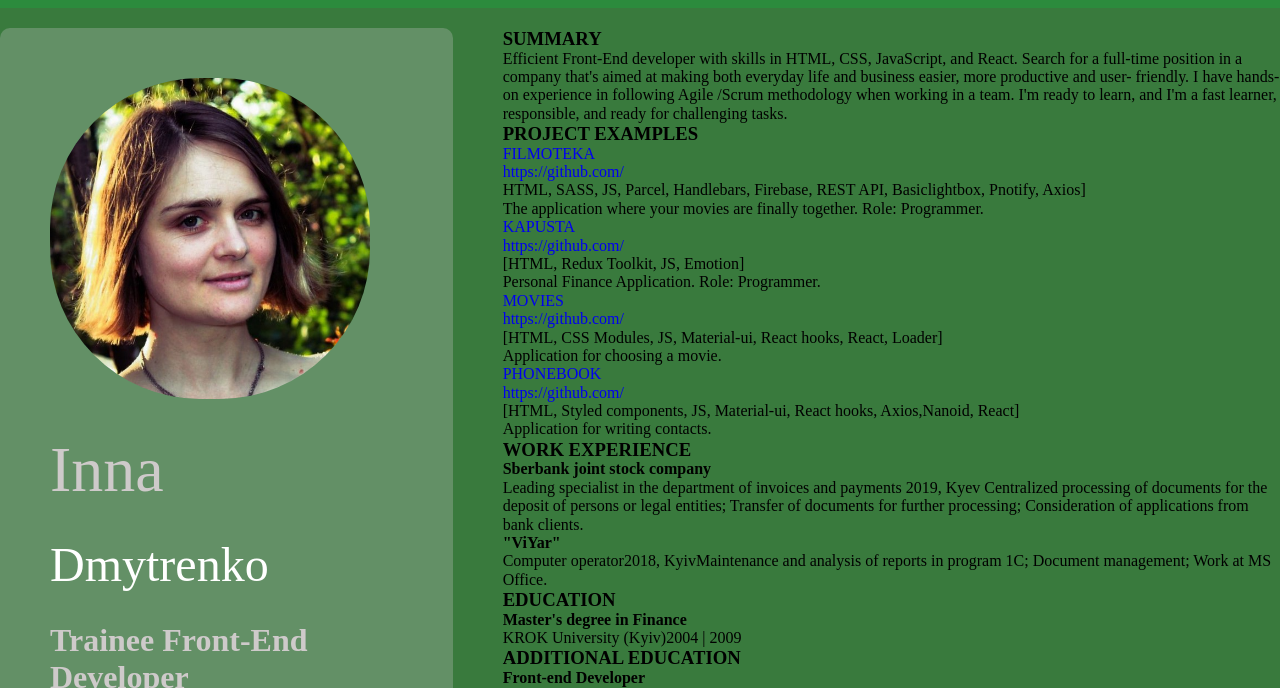
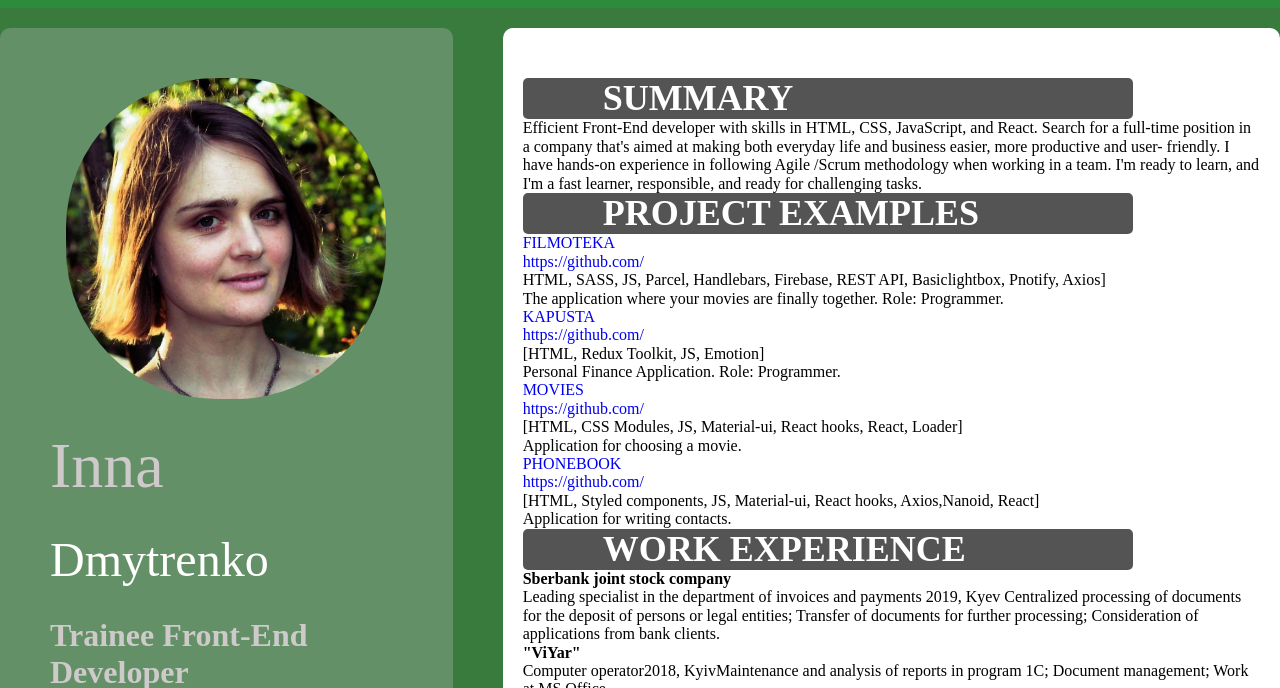
Before and after one commit to inna-dmytrenko/cv, a website: page src/index.html in a window 1280 px wide. Shown: the part 112-800 px from the top of the page. Drawn offline with Linux system fonts and the light colour scheme.

Commit message:
feat: add style right

```diff
--- a/src/index.html
+++ b/src/index.html
@@ -82,7 +82,7 @@
             </li>
           </ul>
           <ul class="tech-skills__list">
-            <h3 class="subtittle">Technical Skills</h3>
+            <h3 class="subtitle">Technical Skills</h3>
             <li class="tech-skills__item">
               <div>HTML</div>
               <div class="circle__list">
@@ -176,7 +176,7 @@
             </li>
           </ul>
           <ul class="soft-skills__list">
-            <h3 class="subtittle">Soft Skills</h3>
+            <h3 class="subtitle">Soft Skills</h3>
             <li class="soft-skills__item">
               Ability to analyze and structure information;
             </li>
@@ -186,7 +186,7 @@
             </li>
           </ul>
           <ul class="tech-skills__list">
-            <h3 class="subtittle">Languages</h3>
+            <h3 class="subtitle">Languages</h3>
             <li class="tech-skills__item">
               <div>English</div>
               <div class="circle__list">
@@ -229,7 +229,7 @@
         <div class="right">
           <section class="summary">
             <div>
-              <h3>SUMMARY</h3>
+              <h3 class="subtitle">SUMMARY</h3>
               <p>
                 Efficient Front-End developer with skills in HTML, CSS,
                 JavaScript, and React. Search for a full-time position in a
@@ -243,7 +243,7 @@
           </section>
           <section class="project-examples">
             <ul>
-              <h3>PROJECT EXAMPLES</h3>
+              <h3 class="subtitle">PROJECT EXAMPLES</h3>
               <li>
                 <a
                   href="https://www.figma.com/exit?url=https%3A%2F%2Felenmandrovskaya.github.io%2Fdream-film%2F"
@@ -297,7 +297,7 @@
             </ul>
           </section>
           <section class="work-experience">
-            <h3>WORK EXPERIENCE</h3>
+            <h3 class="subtitle">WORK EXPERIENCE</h3>
             <ul>
               <li>
                 <h4>Sberbank joint stock company</h4>
@@ -324,12 +324,12 @@
             </ul>
           </section>
           <section class="education">
-            <h3>EDUCATION</h3>
+            <h3 class="subtitle">EDUCATION</h3>
             <h4>Master's degree in Finance</h4>
             <span>KROK University (Kyiv)</span><span>2004 | 2009 </span>
           </section>
           <section class="additional-education">
-            <h3>ADDITIONAL EDUCATION</h3>
+            <h3 class="subtitle">ADDITIONAL EDUCATION</h3>
             <ul>
               <li>
                 <h4>Front-end Developer</h4>
--- a/src/style/style.css
+++ b/src/style/style.css
@@ -56,10 +56,13 @@ background-color: #0fb64149;
 .logo img{
     border-radius: 50px;
     margin: 0 auto;
+
 }
 /* --------------------------END HEADER-------------------- */
 /* -----------------------------AVATAR------------------------------ */
 .avatar{
+    display: block;
+    margin: 0 auto;
     border-radius: 150px;
     margin-bottom: 30px;
 }
@@ -94,6 +97,8 @@ background-color: #0fb64149;
         /* line-height: 40px; */
     margin-bottom: 50px;
         color: #CECACA;
+
+
 }
 /* -----------------------------END NAME------------------------------ */
 /* -----------------------------SIDBARE------------------------------ */
@@ -134,7 +139,7 @@ background-color: #0fb64149;
 }
 /* -----------------------------END CONTACT------------------------------ */
 /* -----------------------------TECHNICAL SKILLS------------------------------ */
-.subtittle{
+.subtitle{
     font-family: 'Montserrat';
         font-style: normal;
         font-weight: 700;
@@ -142,11 +147,29 @@ background-color: #0fb64149;
         color: #FFFFFF
 }
 /* -----------------------------END TECHNICAL SKILLS------------------------------ */
+/* -----------------------------HOME------------------------------ */
+
 .home{
     display: flex;
     gap: 50px;
     padding-top: 140px;
 }
+/* -----------------------------END HOME------------------------------ */
+/* -----------------------------RIGHT------------------------------ */
+.right{
+    padding: 50px 20px;
+    background-color: #FFFFFF;
+    border-radius: 10px;
+}
+.right .subtitle{
+        font-weight: 600;
+        background-color: #545454;
+            border-radius: 5px;
+            padding-left: 80px;
+            width: 610px;
+
+}
+/* -----------------------------END RIGHT------------------------------ */
 .circle {
 
     width: 10px;
```
